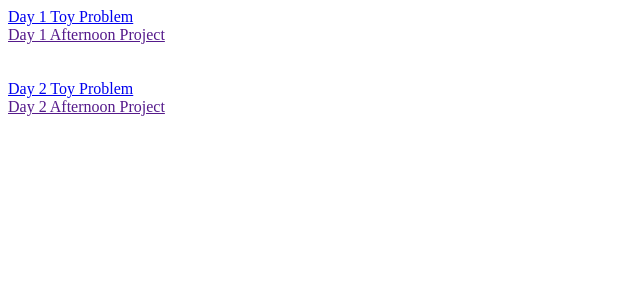
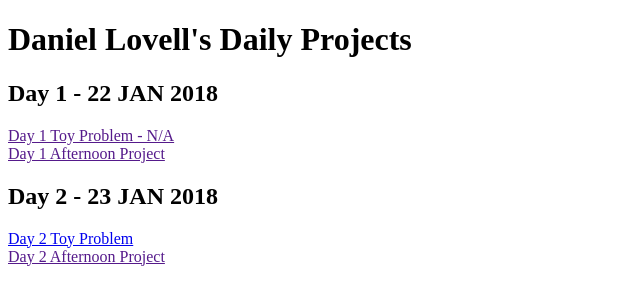
Before and after one commit to Lovell-Daniel/daily-projects, a plain HTML site: page index.html in a window 1280 px wide. Shown: the whole page, without its empty margins (0-640 px from the left). Drawn offline with Linux system fonts and the light colour scheme.

Commit message:
Update index.html

```diff
--- a/index.html
+++ b/index.html
@@ -1,24 +1,26 @@
 <!DOCTYPE HTML>
 <html lang="en">
 <head>
-	<meta charset="utf-8">
-	<title>Daniel Lovell - Daily Record</title>
+    <meta charset="utf-8">
+    <title>Daniel Lovell - Daily Record</title>
     <meta name="author" content="Daniel Lovell">
     <meta name="description" content="Daily Record of DevMountain">
     <meta name="viewport" content="width=device-width, initial-scale=1">
 </head>
 <body>
+	<h1>Daniel Lovell's Daily Projects</h1>
     <section>
-        <a href="day1.html">
-            <div>Day 1 Toy Problem</div>
+	    <h2>Day 1 - 22 JAN 2018</h2>
+        <a href="">
+            <div>Day 1 Toy Problem - N/A</div>
         </a>
         <a href="">
             <div>Day 1 Afternoon Project</div>
         </a>
     </section>
-    <br></br>
     <section>
-        <a href="day2.html">
+		<h2>Day 2 - 23 JAN 2018</h2>
+        <a href="https://repl.it/@daniellovell/FabulousUnitedXiaosaurus">
             <div>Day 2 Toy Problem</div>
         </a>
         <a href="">
```
